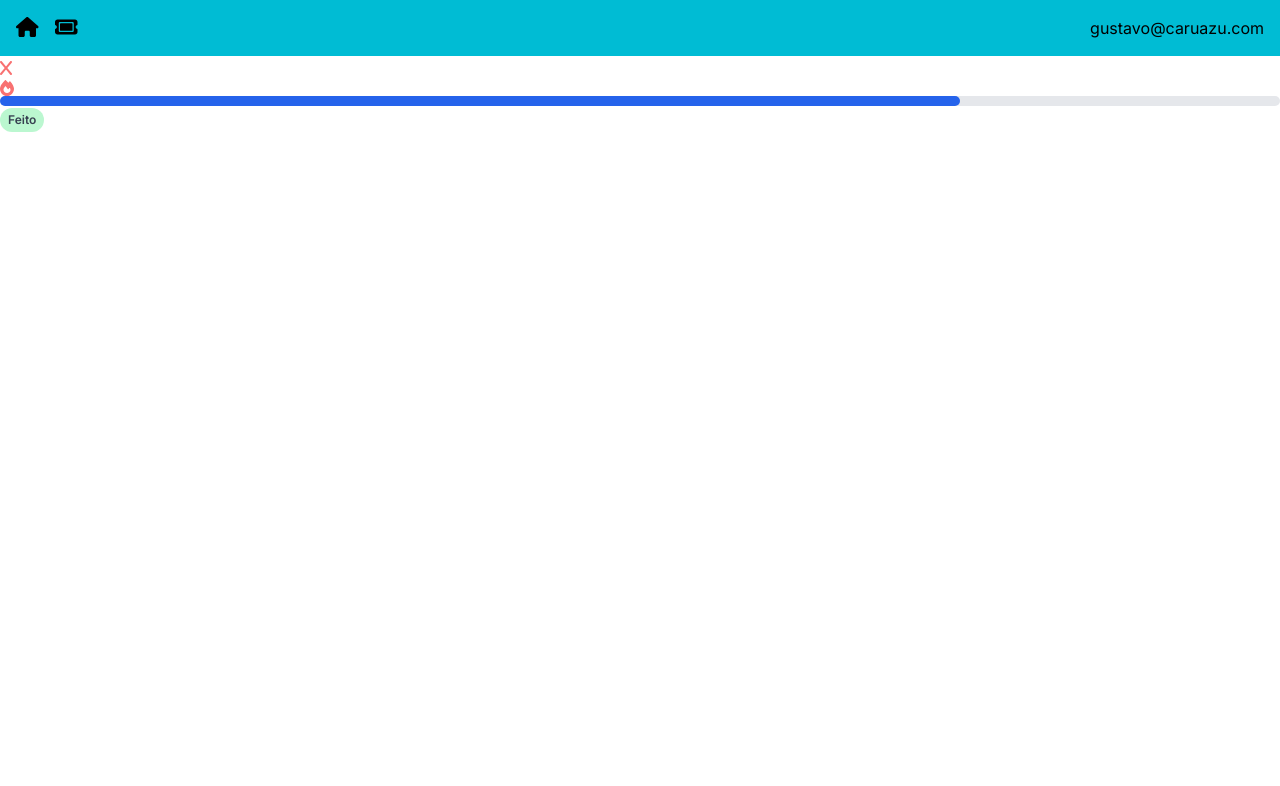
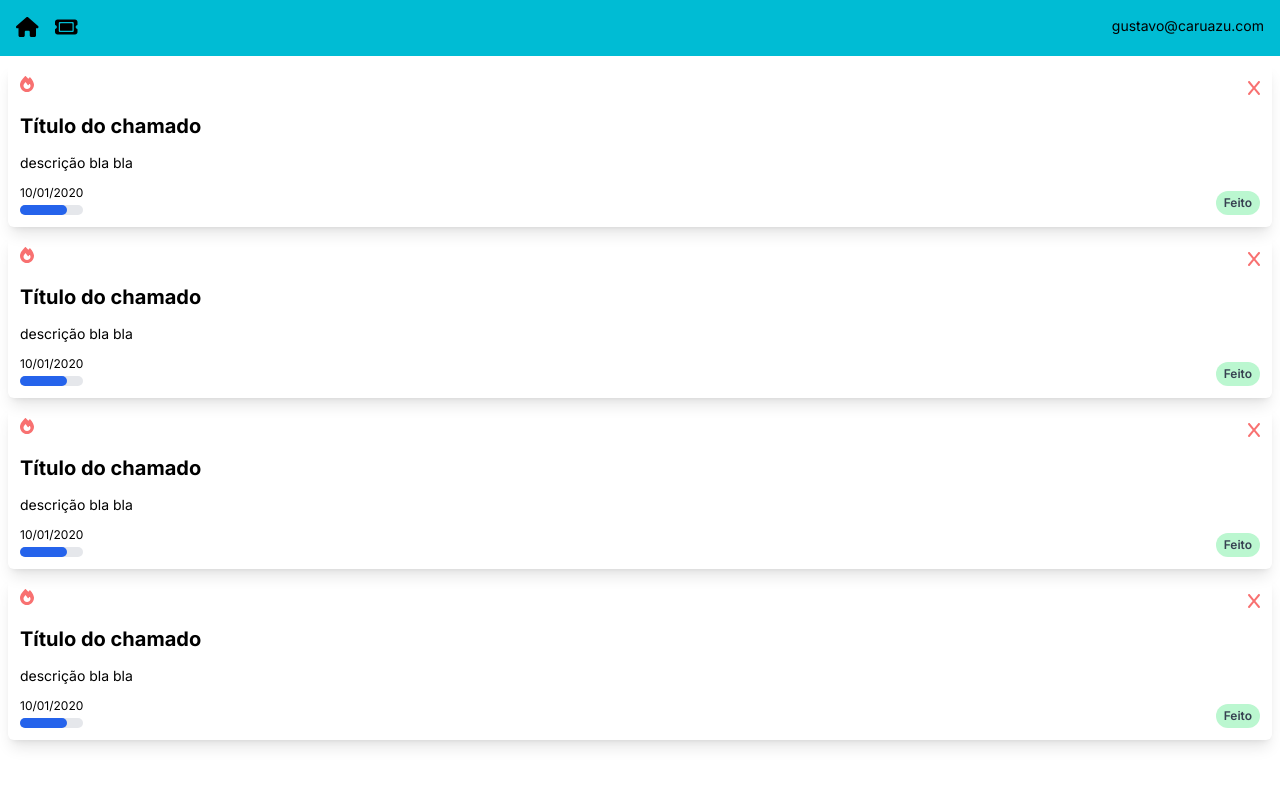
Before and after one commit to caruazu/chamados, a Next.js app: page / in a window 1280 px wide. Shown: the top 786 px of the page. Built offline with nearby package versions, Linux system fonts and the light colour scheme.

Commit message:
ajustes no layout dos Cards

```diff
--- a/app/(components)/ChamadoCard.jsx
+++ b/app/(components)/ChamadoCard.jsx
@@ -5,11 +5,40 @@ import StatusDisplay from './StatusDisplay'
 
 const ChamadoCard = () => {
   return (
-    <div>
-      <DeleteBlock/>
-      <PrioridadeDisplay/>
-      <ProgressoDisplay/>
-      <StatusDisplay/>
+    <div
+        className="
+            flex
+            flex-col
+            hover:bg-card-hover-card
+            rounded-md
+            shadow-lg
+            p-3
+            m-2
+        ">
+
+        <div className="flex mb-3" >
+            <PrioridadeDisplay/>
+            <div className="ml-auto">
+                <DeleteBlock/>
+            </div>
+        </div>
+
+        <h4 className="mb-1">Título do chamado</h4>
+        <hr className="h-px  border-0 bg-page mb-2 "></hr>
+        <p className="whitespace-pre-wrap">descrição bla bla</p>
+
+
+
+        <div className="flex-grow"></div>
+        <div className="flex mt-2">
+          <div className="flex flex-col">
+            <p className="text-xs  my-1">10/01/2020</p>
+            <ProgressoDisplay/>
+          </div>
+          <div className="ml-auto  flex items-end">
+            <StatusDisplay/>
+          </div>
+        </div>
     </div>
   )
 }
--- a/app/globals.css
+++ b/app/globals.css
@@ -1,6 +1,34 @@
 @tailwind base;
 @tailwind components;
 @tailwind utilities;
+
+@layer base{
+  h1,
+  h2,
+  h3,
+  h4,
+  h5,
+  h6 {
+    @apply font-bold;
+  }
+
+  h1 {
+    @apply text-4xl;
+    margin: 0 0 5px 0;
+  }
+  h2 {
+    @apply text-3xl;
+  }
+  h3 {
+    @apply text-2xl;
+  }
+  h4 {
+    @apply text-xl;
+  }
+  p {
+    @apply text-sm;
+  }
+}
 
 @layer components {
   .icon {
--- a/app/page.jsx
+++ b/app/page.jsx
@@ -4,6 +4,9 @@ const Dashboard = () => {
   return (
     <div>
       <ChamadoCard/>
+      <ChamadoCard/>
+      <ChamadoCard/>
+      <ChamadoCard/>
     </div>
   )
 }
```
